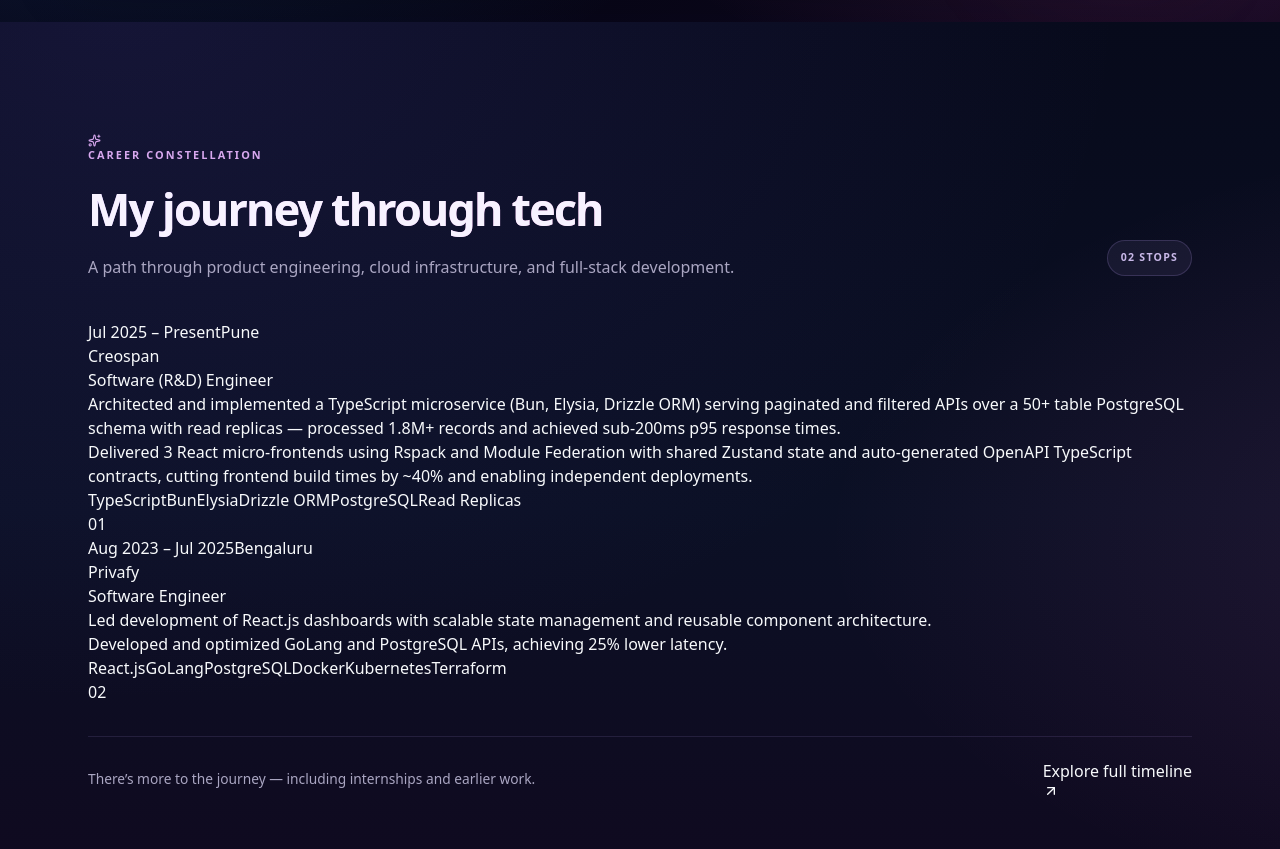
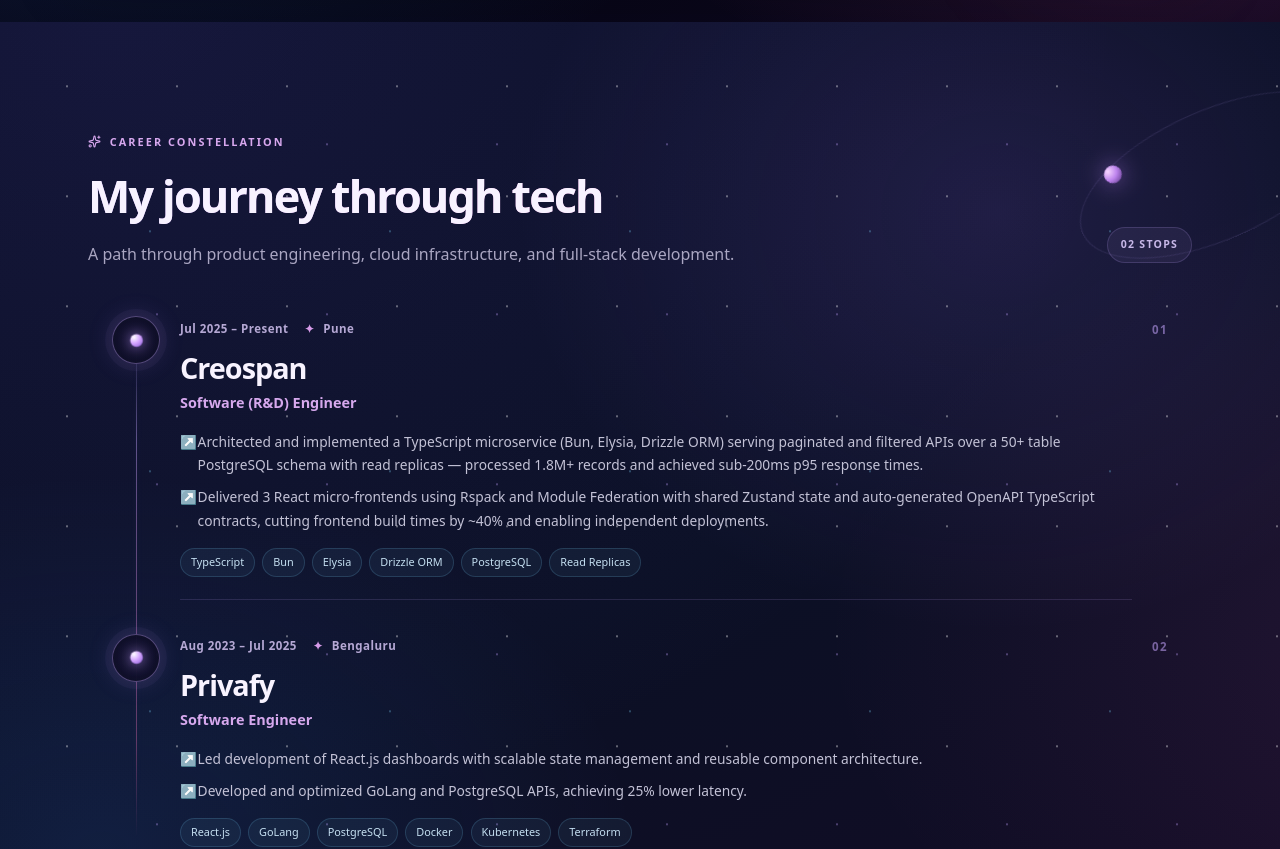
Before and after one commit to saumyasrivastava08/saumya-srivastava, a Next.js app: page / in a window 1280 px wide. Shown: the part 820-1669 px from the top of the page. Built offline with nearby package versions, Linux system fonts and the light colour scheme.

Commit message:
Add orbital planets and animated constellation styling to experience

```diff
--- a/styles/components.css
+++ b/styles/components.css
@@ -1618,3 +1618,251 @@
   .experience-preview-grid .experience-card { padding: 1.2rem; }
   .experience-footer { align-items: flex-start; flex-direction: column; }
 }
+
+
+/* EXPERIENCE HOMEPAGE — orbital career constellation, intentionally unlike project cards */
+.cosmic-experience-section {
+  position: relative;
+  overflow: hidden;
+  isolation: isolate;
+  background:
+    radial-gradient(ellipse at 78% 18%, rgba(116, 83, 190, .2), transparent 34%),
+    radial-gradient(ellipse at 8% 78%, rgba(59, 130, 246, .13), transparent 32%),
+    linear-gradient(155deg, #080d22 0%, #0b1025 52%, #140b25 100%);
+}
+.cosmic-experience-section .experience-container { position: relative; z-index: 2; }
+.experience-starfield {
+  position: absolute;
+  inset: 0;
+  z-index: 0;
+  pointer-events: none;
+  opacity: .42;
+  background-image:
+    radial-gradient(circle, rgba(255,255,255,.85) 1px, transparent 1.5px),
+    radial-gradient(circle, rgba(198,165,255,.8) 1px, transparent 1.5px),
+    radial-gradient(circle, rgba(125,211,252,.7) 1px, transparent 1.5px);
+  background-size: 110px 110px, 170px 170px, 240px 240px;
+  background-position: 12px 20px, 72px 48px, 30px 100px;
+  animation: experience-stars-drift 55s linear infinite;
+}
+@keyframes experience-stars-drift {
+  from { transform: translateY(0); }
+  to { transform: translateY(-90px); }
+}
+.experience-orbit {
+  position: absolute;
+  z-index: 1;
+  pointer-events: none;
+  border: 1px solid rgba(190, 160, 255, .12);
+  border-radius: 50%;
+  transform: rotate(-24deg);
+}
+.experience-orbit-one {
+  width: 290px;
+  height: 130px;
+  top: 8%;
+  right: -80px;
+  animation: experience-orbit-drift 22s ease-in-out infinite alternate;
+}
+.experience-orbit-two {
+  width: 190px;
+  height: 82px;
+  bottom: 10%;
+  left: -72px;
+  transform: rotate(32deg);
+  animation: experience-orbit-drift 18s ease-in-out infinite alternate-reverse;
+}
+.experience-orbit-planet,
+.experience-orbit-moon {
+  position: absolute;
+  display: block;
+  width: 18px;
+  height: 18px;
+  top: 13px;
+  left: 42px;
+  border-radius: 50%;
+  background: radial-gradient(circle at 30% 25%, #f7d6ff, #bd83ed 48%, #55317f 100%);
+  box-shadow: 0 0 22px rgba(194, 133, 255, .6);
+}
+.experience-orbit-moon {
+  width: 11px;
+  height: 11px;
+  top: auto;
+  bottom: 8px;
+  left: 38px;
+  background: radial-gradient(circle at 30% 25%, #d5f5ff, #62b9ed 52%, #31518e);
+  box-shadow: 0 0 18px rgba(98, 185, 237, .55);
+}
+@keyframes experience-orbit-drift {
+  from { translate: 0 0; }
+  to { translate: 0 16px; }
+}
+.experience-heading-row { margin-bottom: 3rem; }
+.experience-kicker {
+  display: flex;
+  align-items: center;
+  gap: .55rem;
+}
+.experience-constellation {
+  position: relative;
+  display: grid;
+  gap: 2.1rem;
+  max-width: 66rem;
+  margin: 0 auto;
+}
+.experience-constellation-line {
+  position: absolute;
+  top: 1.5rem;
+  bottom: 2rem;
+  left: 1.48rem;
+  width: 1px;
+  background: linear-gradient(180deg, rgba(125,211,252,.05), rgba(198,165,255,.65) 20%, rgba(244,114,182,.55) 80%, transparent);
+  transform-origin: top;
+  animation: experience-line-glow 4s ease-in-out infinite alternate;
+}
+@keyframes experience-line-glow {
+  from { opacity: .55; filter: drop-shadow(0 0 2px rgba(125,211,252,.2)); }
+  to { opacity: 1; filter: drop-shadow(0 0 7px rgba(198,165,255,.7)); }
+}
+.experience-stop {
+  position: relative;
+  display: grid;
+  grid-template-columns: 3rem minmax(0, 1fr) auto;
+  align-items: start;
+  gap: 1.25rem;
+  min-width: 0;
+}
+.experience-stop-marker {
+  position: relative;
+  z-index: 1;
+  display: grid;
+  place-items: center;
+  width: 3rem;
+  height: 3rem;
+  border: 1px solid rgba(198,165,255,.38);
+  border-radius: 50%;
+  background: radial-gradient(circle, rgba(28,22,58,.95), rgba(9,13,32,.98));
+  box-shadow: 0 0 0 7px rgba(198,165,255,.045), 0 0 26px rgba(168,125,255,.18);
+}
+.experience-stop-marker span {
+  width: .8rem;
+  height: .8rem;
+  border-radius: 50%;
+  background: radial-gradient(circle at 30% 25%, #fff, #d5a6ff 45%, #8757d5);
+  box-shadow: 0 0 15px rgba(198,165,255,.9);
+  animation: experience-marker-pulse 3s ease-in-out infinite;
+}
+@keyframes experience-marker-pulse {
+  0%, 100% { box-shadow: 0 0 10px rgba(198,165,255,.55); transform: scale(.92); }
+  50% { box-shadow: 0 0 22px rgba(198,165,255,1); transform: scale(1.12); }
+}
+.experience-stop-content {
+  min-width: 0;
+  padding: .2rem 0 1.4rem;
+  border-bottom: 1px solid rgba(198,165,255,.15);
+}
+.experience-stop-meta {
+  display: flex;
+  flex-wrap: wrap;
+  gap: .55rem 1rem;
+  color: #b5a8d4;
+  font-size: .72rem;
+  font-weight: 600;
+  letter-spacing: .04em;
+}
+.experience-stop-meta span + span::before {
+  content: "✦";
+  margin-right: .55rem;
+  color: #d79be9;
+}
+.experience-stop-content h3 {
+  margin-top: .55rem;
+  color: #f8f3ff;
+  font-size: clamp(1.35rem, 2.4vw, 1.8rem);
+  font-weight: 700;
+  letter-spacing: -.035em;
+}
+.experience-stop-role {
+  margin-top: .2rem;
+  color: #d6a8ed;
+  font-size: .9rem;
+  font-weight: 600;
+}
+.experience-stop-content ul {
+  display: grid;
+  gap: .55rem;
+  margin: 1rem 0 0;
+  padding: 0;
+  list-style: none;
+}
+.experience-stop-content li {
+  position: relative;
+  padding-left: 1.1rem;
+  color: #c3c2d6;
+  font-size: .86rem;
+  line-height: 1.7;
+}
+.experience-stop-content li::before {
+  position: absolute;
+  left: 0;
+  content: "↗";
+  color: #8ddcff;
+}
+.experience-stop-tech {
+  display: flex;
+  flex-wrap: wrap;
+  gap: .45rem;
+  margin-top: 1rem;
+}
+.experience-stop-tech span {
+  padding: .32rem .62rem;
+  border: 1px solid rgba(125,211,252,.17);
+  border-radius: 999px;
+  background: rgba(125,211,252,.06);
+  color: #c5dff1;
+  font-size: .68rem;
+}
+.experience-stop-index {
+  padding-top: .3rem;
+  color: rgba(198,165,255,.55);
+  font-size: .72rem;
+  font-weight: 700;
+  letter-spacing: .12em;
+}
+.experience-footer { position: relative; z-index: 2; }
+.experience-explore-link {
+  display: inline-flex;
+  align-items: center;
+  gap: .5rem;
+  padding: .72rem 1rem;
+  border: 1px solid rgba(198,165,255,.3);
+  border-radius: .85rem;
+  background: rgba(198,165,255,.08);
+  color: #ead8ff;
+  font-size: .82rem;
+  font-weight: 600;
+  text-decoration: none;
+  transition: background 180ms ease, border-color 180ms ease, transform 180ms ease;
+}
+.experience-explore-link:hover {
+  transform: translateY(-2px);
+  border-color: rgba(198,165,255,.6);
+  background: rgba(198,165,255,.14);
+}
+@media (max-width: 640px) {
+  .experience-heading-row { margin-bottom: 2rem; }
+  .experience-constellation { gap: 1.5rem; }
+  .experience-stop { grid-template-columns: 2.5rem minmax(0,1fr); gap: .8rem; }
+  .experience-stop-marker { width: 2.5rem; height: 2.5rem; }
+  .experience-constellation-line { left: 1.23rem; }
+  .experience-stop-index { display: none; }
+  .experience-stop-content { padding-bottom: 1.1rem; }
+  .experience-stop-content li { font-size: .82rem; }
+  .experience-orbit-one { right: -180px; opacity: .65; }
+}
+@media (prefers-reduced-motion: reduce) {
+  .experience-starfield,
+  .experience-orbit,
+  .experience-stop-marker span,
+  .experience-constellation-line { animation: none; }
+}
```
